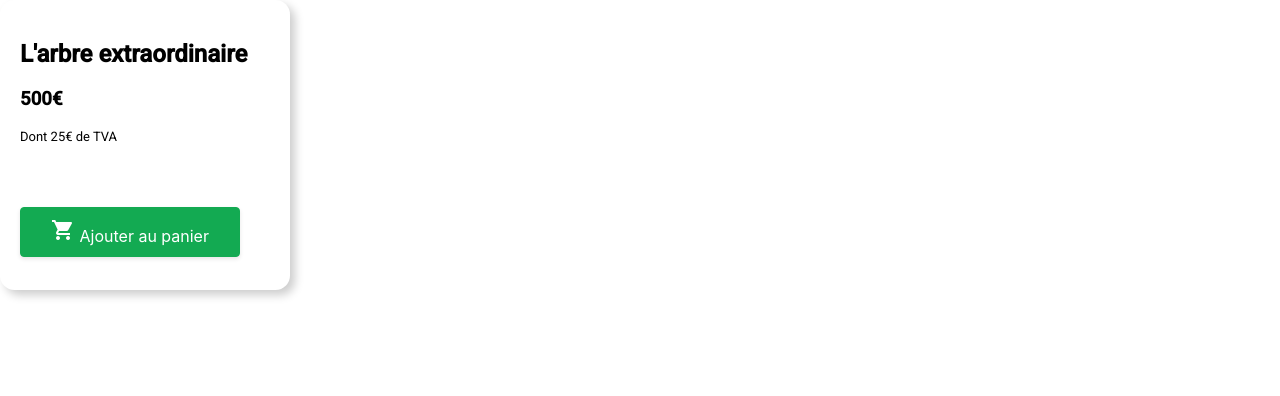
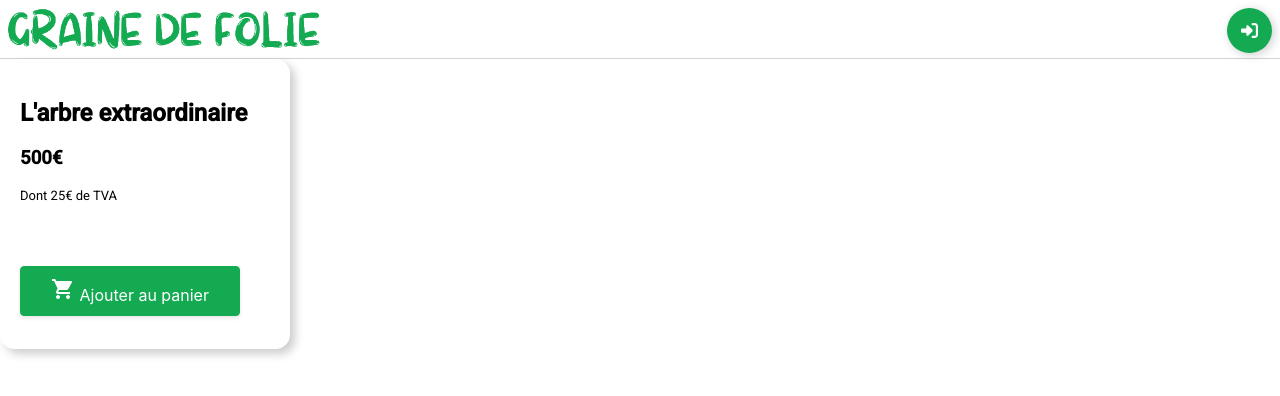
Before and after one commit to kwhwwymwn/coursDevops, an Angular app in the folder front/coursDevOps/: page / in a window 1280 px wide. Shown: the top 396 px of the page. Built offline with nearby package versions, Linux system fonts and the light colour scheme.

Commit message:
simple header created

```diff
--- a/front/coursDevOps/src/app/app.component.html
+++ b/front/coursDevOps/src/app/app.component.html
@@ -1 +1,2 @@
+<app-header></app-header>
 <app-product-card [productBasePrice]="500" [productName]="'L\'arbre extraordinaire'" [productTva]="25"></app-product-card>
--- a/front/coursDevOps/src/app/app.component.ts
+++ b/front/coursDevOps/src/app/app.component.ts
@@ -1,11 +1,12 @@
 import { Component } from '@angular/core';
 import { RouterOutlet } from '@angular/router';
 import { ProductCardComponent } from "./components/product-card/product-card.component";
+import { HeaderComponent } from "./components/header/header.component";
 
 @Component({
   selector: 'app-root',
   standalone: true,
-  imports: [ProductCardComponent],
+  imports: [ProductCardComponent, HeaderComponent],
   templateUrl: './app.component.html',
   styleUrl: './app.component.scss'
 })
--- a/front/coursDevOps/src/app/components/cart-item/cart-item.component.scss
+++ b/front/coursDevOps/src/app/components/cart-item/cart-item.component.scss
@@ -1,4 +1,3 @@
-/* From Uiverse.io by vinodjangid07 */
 .deleteButton {
     width: 40px;
     height: 40px;
--- /dev/null
+++ b/front/coursDevOps/src/app/components/header/header.component.html
@@ -0,0 +1,9 @@
+<div class="header">
+    <a href="#"><img src="../assets/GRAINE DE FOLIE.png"/></a>
+    <button class="btn">
+
+        <div class="sign"><svg viewBox="0 0 512 512"><path d="M217.9 105.9L340.7 228.7c7.2 7.2 11.3 17.1 11.3 27.3s-4.1 20.1-11.3 27.3L217.9 406.1c-6.4 6.4-15 9.9-24 9.9c-18.7 0-33.9-15.2-33.9-33.9l0-62.1L32 320c-17.7 0-32-14.3-32-32l0-64c0-17.7 14.3-32 32-32l128 0 0-62.1c0-18.7 15.2-33.9 33.9-33.9c9 0 17.6 3.6 24 9.9zM352 416l64 0c17.7 0 32-14.3 32-32l0-256c0-17.7-14.3-32-32-32l-64 0c-17.7 0-32-14.3-32-32s14.3-32 32-32l64 0c53 0 96 43 96 96l0 256c0 53-43 96-96 96l-64 0c-17.7 0-32-14.3-32-32s14.3-32 32-32z"></path></svg></div>
+
+        <div class="text">Login</div>
+      </button>
+</div>
--- /dev/null
+++ b/front/coursDevOps/src/app/components/header/header.component.scss
@@ -0,0 +1,85 @@
+.btn {
+    display: flex;
+    align-items: center;
+    justify-content: flex-start;
+    width: 45px;
+    height: 45px;
+    border: none;
+    border-radius: 50%;
+    cursor: pointer;
+    position: relative;
+    overflow: hidden;
+    transition-duration: .3s;
+    box-shadow: 2px 2px 10px rgba(0, 0, 0, 0.199);
+    background-color: #13aa52;
+}
+
+/* plus sign */
+.sign {
+    width: 100%;
+    transition-duration: .3s;
+    display: flex;
+    align-items: center;
+    justify-content: center;
+}
+
+.sign svg {
+    width: 17px;
+}
+
+.sign svg path {
+    fill: white;
+}
+
+/* text */
+.text {
+    position: absolute;
+    right: 0%;
+    width: 0%;
+    opacity: 0;
+    color: white;
+    font-size: 1.2em;
+    font-weight: 600;
+    transition-duration: .3s;
+}
+
+/* hover effect on button width */
+.btn:hover {
+    width: 125px;
+    border-radius: 40px;
+    transition-duration: .3s;
+}
+
+.btn:hover .sign {
+    width: 30%;
+    transition-duration: .3s;
+    padding-left: 20px;
+}
+
+/* hover effect button's text */
+.btn:hover .text {
+    opacity: 1;
+    width: 70%;
+    transition-duration: .3s;
+    padding-right: 10px;
+}
+
+/* button click effect*/
+.btn:active {
+    transform: translate(2px, 2px);
+}
+
+.header {
+    display: flex;
+    justify-content: space-between;
+    padding: 8px;
+    border-bottom: solid lightgrey 1px;
+    height: 42px;
+}
+
+.header img {
+    max-width: 100%; /* Ensures the image resizes within the header */
+    max-height: 100%; /* Ensures it doesn't exceed the header height */
+    display: block; /* Removes extra space below the image */
+    object-fit: contain; /* Keeps aspect ratio */
+}
```
Also changed, not shown: front/coursDevOps/src/app/components/header/header.component.ts (added, +12 -0 lines), front/coursDevOps/src/assets/GRAINE DE FOLIE.png (added), 1 other file (tests, documents, lock files or other folders).
